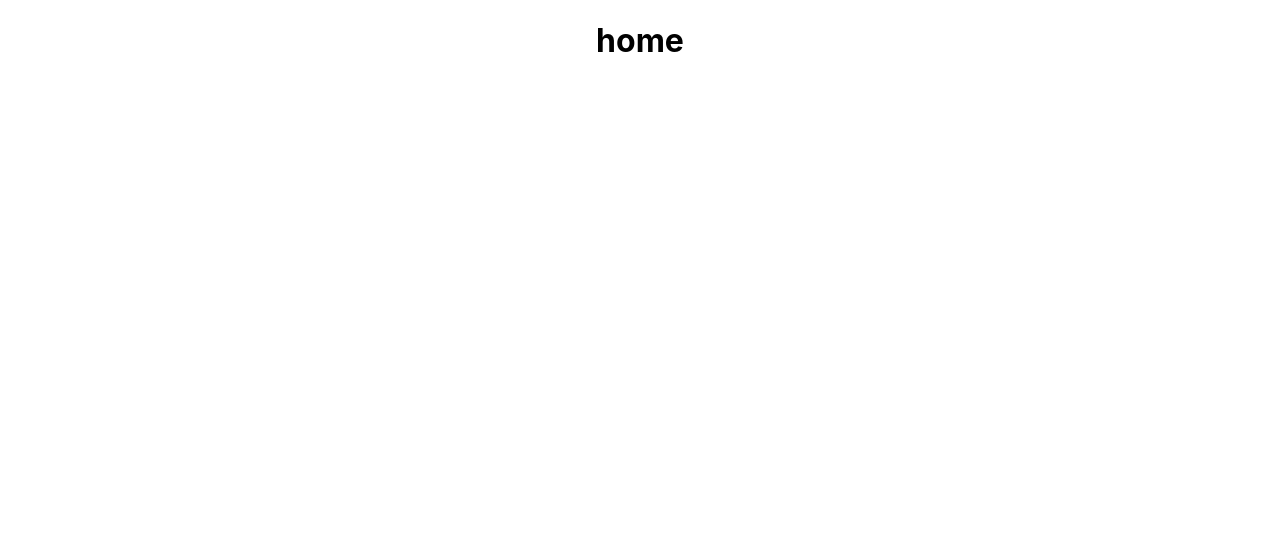
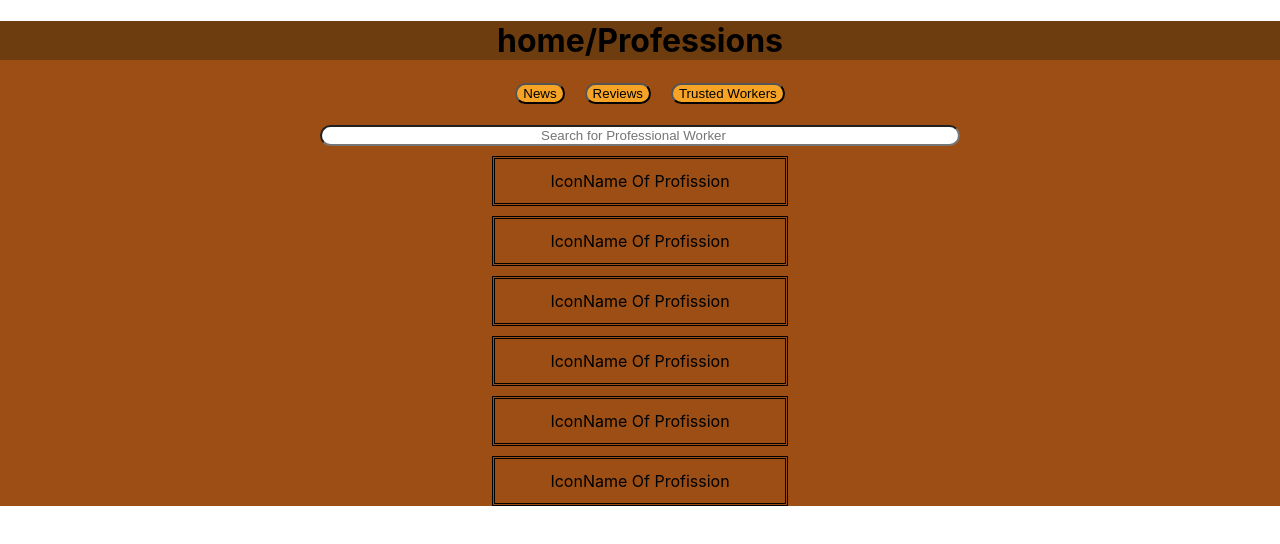
Before and after one commit to WebAhead6/pros-frontend, a React (Create React App) app: page / in a window 1280 px wide. Shown: the top 544 px of the page. Built offline with nearby package versions, Linux system fonts and the light colour scheme.

Commit message:
basic react

```diff
--- a/src/App.jsx
+++ b/src/App.jsx
@@ -2,7 +2,7 @@ import React from "react";
 import logo from "./logo.svg";
 import "./App.css";
 import { BrowserRouter as Router, Switch, Route, Link } from "react-router-dom";
-import Worker from "./pages/worker";
+import Worker from "./pages/workerProfile";
 import WorkerList from "./pages/workerList";
 import Home from "./pages/home";
 
--- /dev/null
+++ b/src/pages/component/eachProfile.jsx
@@ -0,0 +1,26 @@
+import React from "react";
+
+const EachWorkerProfile = ({
+  profPic,
+  setWorkerName,
+  setRating,
+  setDiscription,
+  setAvillability,
+  setWorkArea,
+  setCall,
+  setReviews,
+}) => (
+  <div>
+    <span></span>
+    ProfilePic
+    <img className="profissionIcon" src={profPic} />
+    <div>Worker Name {setWorkerName} </div>
+    <div>Rating {setRating}</div>
+    <div>Discription {setDiscription}</div>
+    <div>Avillability {setAvillability}</div>
+    <div>Work Area {setWorkArea}</div>
+    <div>Call {setCall}</div>
+    <div>Reviews {setReviews}</div>
+  </div>
+);
+export default EachWorkerProfile;
--- /dev/null
+++ b/src/pages/component/eachProfission.css
@@ -0,0 +1,10 @@
+.profission {
+  display: flex;
+  justify-content: center;
+  /* border-radius: 30px; */
+  padding: 12px 20px;
+  border: double;
+  width: 250px;
+  margin: auto;
+  margin-top: 10px;
+}
--- /dev/null
+++ b/src/pages/component/eachProfission.jsx
@@ -0,0 +1,11 @@
+import React from "react";
+import "./eachProfission.css";
+
+const EachProfission = ({ profIcon, setProfissionName }) => (
+  <div className="profission">
+    Icon
+    <img className="profissionIcon" src={profIcon} />
+    <div className="name">Name Of Profission {setProfissionName} </div>
+  </div>
+);
+export default EachProfission;
--- /dev/null
+++ b/src/pages/component/eachWorkerInList.jsx
@@ -0,0 +1,25 @@
+import React from "react";
+
+const EachWorker = ({
+  profPic,
+  setWorkerName,
+  setRating,
+  setDiscription,
+  setAvillability,
+  setWorkArea,
+  setCall,
+}) => (
+  <div>
+    <h1>Each worker in that Profission</h1>
+    <span></span>
+    ProfilePic
+    <img className="profissionIcon" src={profPic} />
+    <div>Worker Name {setWorkerName} </div>
+    <div>Rating {setRating}</div>
+    <div>Discription {setDiscription}</div>
+    <div>Avillability {setAvillability}</div>
+    <div>Work Area {setWorkArea}</div>
+    <div>Call {setCall}</div>
+  </div>
+);
+export default EachWorker;
--- /dev/null
+++ b/src/pages/home.css
@@ -0,0 +1,21 @@
+.title {
+  background-color: #6e3d0f;
+}
+
+.beyondTitle {
+  background-color: #9d4e15;
+}
+
+.News,
+.Reviews,
+.trustedWorkers {
+  background-color: #f7a325;
+  border-radius: 20px;
+  margin-left: 20px;
+}
+
+.searchProfessional {
+  width: 50%;
+  border-radius: 20px;
+  text-align: center;
+}
--- a/src/pages/home.jsx
+++ b/src/pages/home.jsx
@@ -1,10 +1,31 @@
 import React from "react";
+import EachProfission from "../pages/component/eachProfission";
+import "./home.css";
 
 const Home = function () {
   return (
-    <div>
-      <h1>home</h1>
-      <span></span>
+    <div className="beyondTitle">
+      <h1 className="title">home/Professions</h1>
+      <div>
+        <button className="News">News</button>
+        <button className="Reviews">Reviews</button>
+        <button className="trustedWorkers">Trusted Workers</button>
+        <br />
+        <br />
+
+        <input
+          type="search"
+          name=""
+          placeholder="Search for Professional Worker"
+          className="searchProfessional"
+        />
+        <EachProfission />
+        <EachProfission />
+        <EachProfission />
+        <EachProfission />
+        <EachProfission />
+        <EachProfission />
+      </div>
     </div>
   );
 };
--- /dev/null
+++ b/src/pages/workerList.css
@@ -0,0 +1,20 @@
+.professionTitle {
+  background-color: #6e3d0f;
+}
+
+.list {
+  background-color: #9d4e15;
+}
+
+.rating,
+.location,
+.trustedWorkers {
+  background-color: #f7a325;
+  border-radius: 20px;
+  margin-left: 20px;
+}
+
+.back {
+  background-color: #f7a325;
+  margin-left: -400px;
+}
--- a/src/pages/workerList.jsx
+++ b/src/pages/workerList.jsx
@@ -1,10 +1,18 @@
 import React from "react";
+import EachWorker from "../pages/component/eachWorkerInList";
+import "./workerList.css";
 
 const WorkerList = function () {
   return (
-    <div>
-      <h1>workerList</h1>
+    <div className="list">
+      <h1 className="professionTitle">workerList"{}"</h1>
       <span></span>
+      <button className="rating">Rating</button>
+      <button className="location">Location</button>
+      <button className="trustedWorkers">Trusted Workers</button>
+
+      <EachWorker />
+      <button className="back">back</button>
     </div>
   );
 };
--- a/src/pages/worker.jsx
+++ b/src/pages/workerProfile.jsx
@@ -1,10 +1,12 @@
 import React from "react";
-
+import EachProfile from "../pages/component/eachProfile";
 const Worker = function () {
   return (
     <div>
       <h1>workerProfile</h1>
       <span></span>
+      <EachProfile />
+      <button>back</button>
     </div>
   );
 };
```
